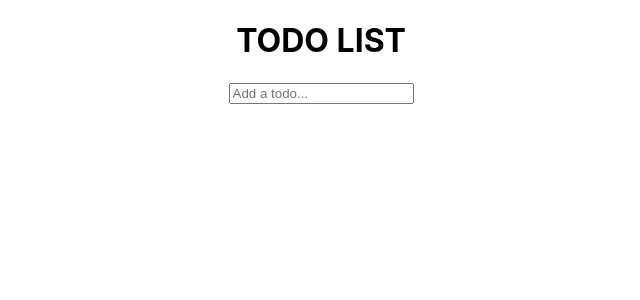
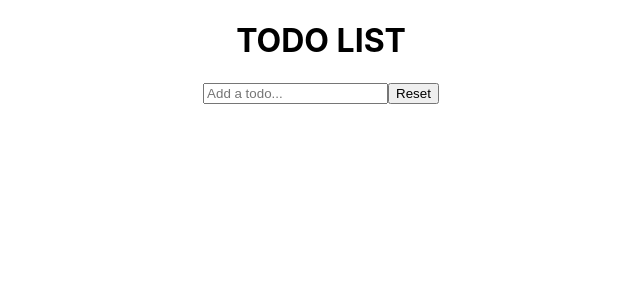
Before and after one commit to ajay09a/Task, a React (Create React App) app: page / in a window 1280 px wide. Shown: the top 300 px of the page, without its empty margins (319-959 px from the left). Built offline with nearby package versions, Linux system fonts and the light colour scheme.

Commit message:
added reset button

```diff
--- a/src/App.js
+++ b/src/App.js
@@ -14,6 +14,9 @@ function App() {
     setInput('');
     //console.log({todos})
   };
+  const resetTodos = () => {
+    setTodos([]);
+  };
 
   return (
     <div className="App">
@@ -25,6 +28,7 @@ function App() {
           onChange={(e) => setInput(e.target.value)}
           onKeyPress={(e) => e.key === 'Enter' && addTodo()}
         />
+        <button onClick={resetTodos}>Reset</button>
       <List todos={todos}/>
     </div>
   );
```
